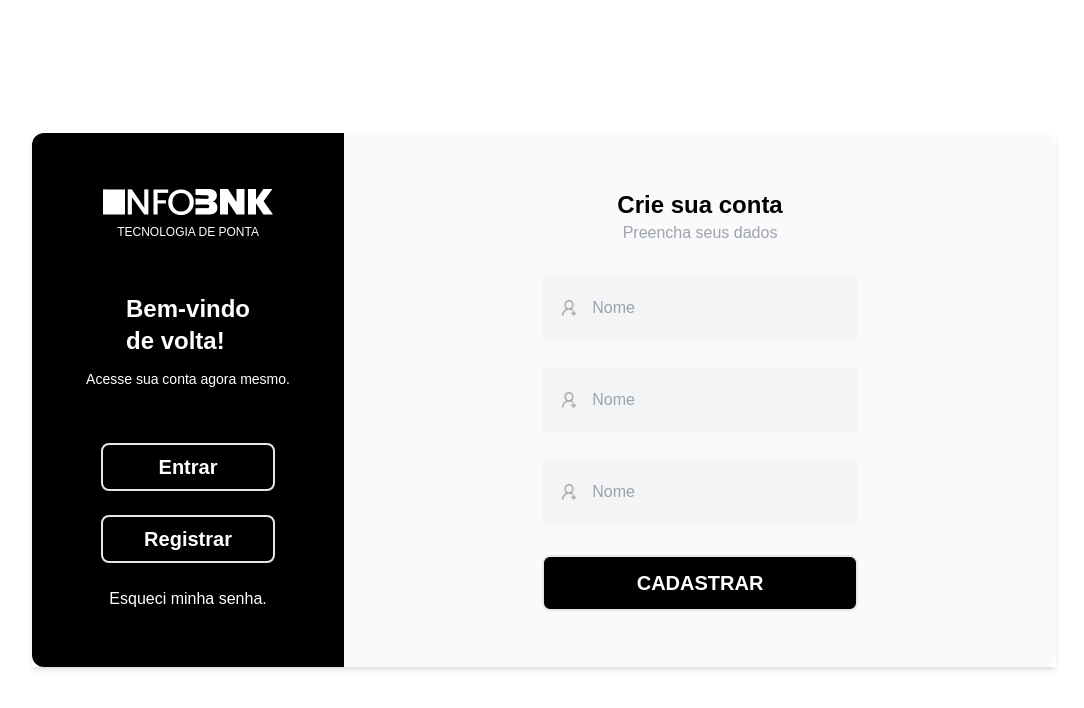
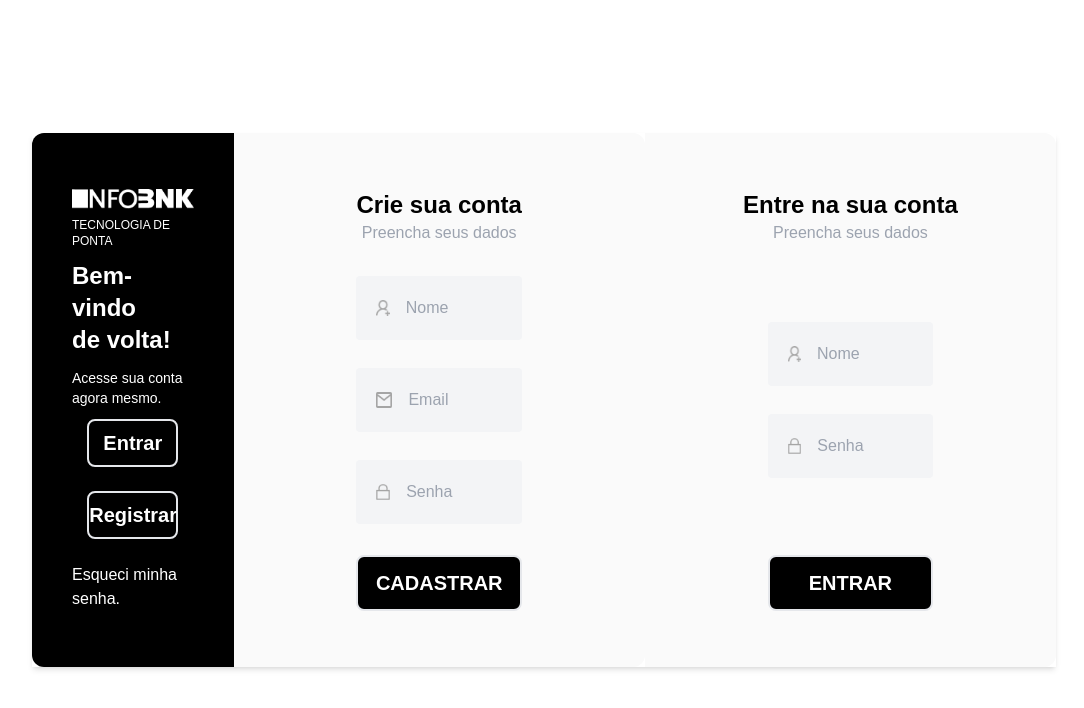
Before and after one commit to Otavio-Barra/tela_cadastro, a website: page index.html in a window 1280 px wide. Shown: the whole page, without its empty margins (96-1180 px from the left). Drawn offline with Linux system fonts and the light colour scheme.

Commit message:
ajeitado parte de tela login

```diff
--- a/index.html
+++ b/index.html
@@ -18,7 +18,7 @@
       class=" bg-black text-white  px-10 py-14 rounded-xl w-full h-full flex flex-col justify-between lg:w-5/12 lg:rounded-none lg:rounded-l-xl lg:shadow-none">
       <div class="flex items-center flex-col gap-2">
 
-        <img src="./src/imgs/INFOBANKlogo.png" alt="Logo do InfoBank">
+        <img src="./src/imgs/INFOBANK-logo.png" alt="Logo do InfoBank">
         <p class="font-normal text-xs">TECNOLOGIA DE PONTA</p>
       </div>
       <div class="flex items-center flex-col gap-3">
@@ -41,43 +41,46 @@
       </div>
       <div class="flex flex-col gap-y-7 w-full xl:w-2/4">
         <div class="flex items-center gap-x-4 bg-gray-100 rounded p-3 lg:p-5">
-          <img class="w-4 h-4" src="./src/imgs/VectoruserName.png" alt="user icon">
+          <img class="w-4 h-4" src="./src/imgs/icon-user.png" alt="user icon">
           <input class="w-full bg-transparent outline-none" type="text" name="user" id="user" placeholder="Nome">
         </div>
         <div class="flex items-center gap-x-4 bg-gray-100 rounded p-3 lg:p-5">
-          <img class="w-4 h-4" src="./src/imgs/VectoruserName.png" alt="user icon">
-          <input class="w-full bg-transparent outline-none" type="text" name="user" id="user" placeholder="Nome">
+          <img class="w-4 h-4" src="./src/imgs/icon-email.png" alt="email icon">
+          <input class="w-full bg-transparent outline-none" type="text" name="email" id="email" placeholder="Email">
         </div>
         <div class="flex items-center gap-x-4 bg-gray-100 rounded p-3 lg:p-5">
-          <img class="w-4 h-4" src="./src/imgs/VectoruserName.png" alt="user icon ">
-          <input class="w-full bg-transparent outline-none" type="text" name="user" id="user" placeholder="Nome">
+          <img class="w-4 h-4" src="./src/imgs/icon-pass.png" alt="password icon ">
+          <input class="w-full bg-transparent outline-none" type="text" name="password" id="password"
+            placeholder="Senha">
         </div>
       </div>
 
       <button
         class="border-2 p-3 w-3/4 rounded-lg text-white bg-black font-black text-xl duration-300 hover:bg-white hover:text-black lg:w-2/4">CADASTRAR</button>
     </section>
+
     <section
-      class="hidden text-black shadow-md bg-zinc-50 px-10 py-14 rounded-xl w-full h-full  flex-col justify-between items-center ">
+      class="hidden text-black shadow-md bg-zinc-50 px-10 py-14 rounded-xl w-full h-full flex flex-col justify-between items-center lg:flex lg:rounded-none lg:rounded-r-xl lg:shadow-none">
       <div class="text-center">
-        <h2 class="font-bold text-2xl">Login</h2>
+        <h2 class="font-bold text-2xl">Entre na sua conta</h2>
         <p class="text-gray-400">Preencha seus dados</p>
       </div>
-      <div class="flex flex-col gap-y-7 w-full">
-
-        <div class="flex items-center gap-x-4 bg-gray-100 rounded p-3">
-          <img class="w-4 h-4" src="./src/imgs/VectoruserName.png" alt="user icon">
+      <div class="flex flex-col gap-y-7 w-full xl:w-2/4">
+        <div class="flex items-center gap-x-4 bg-gray-100 rounded p-3 lg:p-5">
+          <img class="w-4 h-4" src="./src/imgs/icon-user.png" alt="user icon">
           <input class="w-full bg-transparent outline-none" type="text" name="user" id="user" placeholder="Nome">
         </div>
-        <div class="flex items-center gap-x-4 bg-gray-100 rounded p-3">
-          <img class="w-4 h-4" src="./src/imgs/VectoruserName.png" alt="user icon">
-          <input class="w-full bg-transparent outline-none" type="text" name="user" id="user" placeholder="Nome">
+        <div class="flex items-center gap-x-4 bg-gray-100 rounded p-3 lg:p-5">
+          <img class="w-4 h-4" src="./src/imgs/icon-pass.png" alt="password icon ">
+          <input class="w-full bg-transparent outline-none" type="text" name="password" id="password"
+            placeholder="Senha">
         </div>
       </div>
 
       <button
-        class="border-2 py-2 w-3/4 rounded-lg text-white bg-black font-black text-xl duration-300 hover:bg-white hover:text-black">LOGAR</button>
+        class="border-2 p-3 w-3/4 rounded-lg text-white bg-black font-black text-xl duration-300 hover:bg-white hover:text-black lg:w-2/4">ENTRAR</button>
     </section>
+
   </main>
 </body>
 
```
Also changed, not shown: src/imgs/INFOBANK-logo-Black.png (renamed from src/imgs/INFOBANKlogoBlack.png), src/imgs/INFOBANK-logo.png (renamed from src/imgs/INFOBANKlogo.png), src/imgs/icon-email.png (added), src/imgs/icon-pass.png (added), src/imgs/icon-user.png (renamed from src/imgs/VectoruserName.png).
